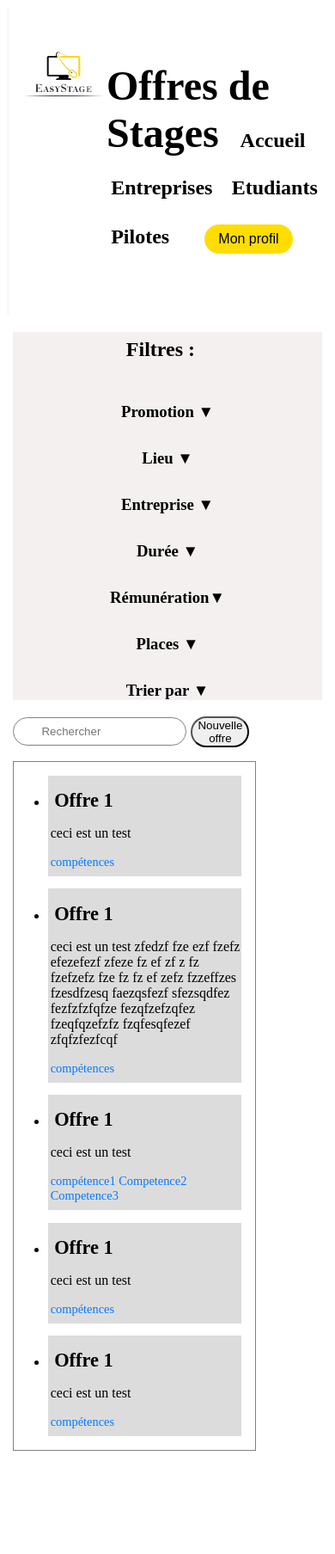
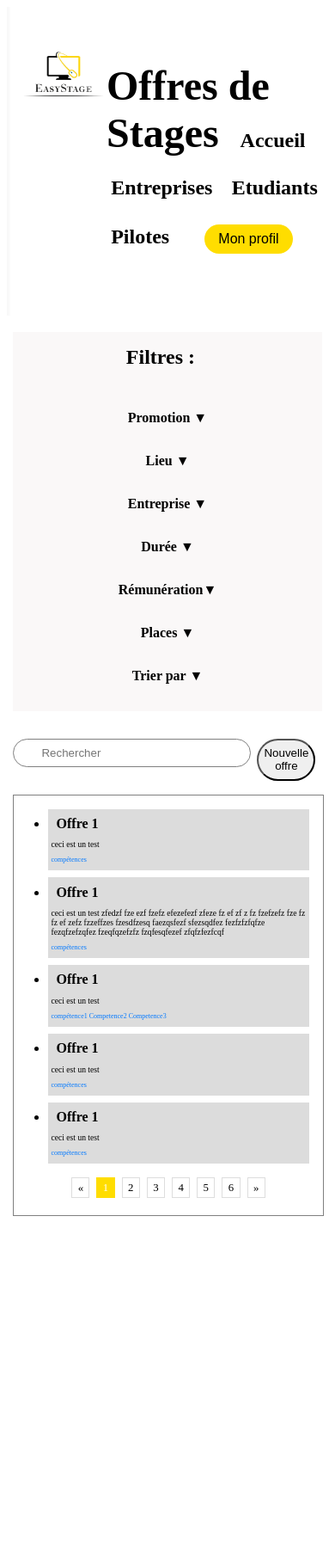
Before and after one commit to gitygit362/Projet_Web, a PHP site: page /offres_stages.html in a window 390 px wide. Shown: the top 1807 px of the page at 86% size. After the commit the page ends 1414 px from the top, so only its background shows below. Run offline with PHP 8.4, Linux system fonts and the light colour scheme.

Commit message:
debut pagination et retrecisement texte

```diff
--- a/Assets/stylesheet.css
+++ b/Assets/stylesheet.css
@@ -17,16 +17,6 @@ header > img {
     max-width: 120px;
     min-width: 120px;
     max-height: 80px;
-
-}
-
-input[type="text"]{
-    border: 0.05rem solid grey;
-    border-radius: 0.3rem;
-    padding: 0.5rem 2rem;
-    margin-bottom: 1rem;
-    margin:auto;
-    align-items: center;
 
 }
 
@@ -344,7 +338,98 @@ input[type="radio"]{
 }
 
 
-/*--------------------------------------------------------------------------*/
+/*filtre salaire*/
+
+.hideSalaire {
+    color: black;
+    text-align: left;
+    display: none;
+}
+
+.inputSalaire {
+    all:initial;
+    accent-color: rgb(255, 221, 0);
+    margin-right: 1rem;
+    border: 0.01rem solid black;
+    border-radius: 3rem;
+    display: none;
+}
+
+.outputSalaire {
+    all: initial;
+    border: none;
+    font-size: 0.9rem;
+    border: 0.05rem solid rgb(220, 220, 220);
+    border-radius: 0.3rem;
+    margin-bottom: 2rem;
+    display: none;
+}
+
+
+/*filtre places*/
+
+.hidePlaces {
+    color: black;
+    text-align: left;
+    display: none;
+}
+
+.inputPlaces {
+    padding: 0.3rem 0.1rem;
+    display: none;
+}
+
+
+/*filtre trier*/
+
+input[type="radio"]{
+    display: inline;
+}
+
+.trier {
+    display: none;
+}
+
+/* Pagination */
+
+.center{
+    text-align: center;
+    margin-bottom: 1rem;
+}
+
+.pagination {
+    display: inline-block;
+  }
+
+  .pagination a {
+    color: black;
+    float: left;
+    padding: 8px 16px;
+    text-decoration: none;
+    font-size: 1.2rem;
+    transition: background-color .3s;
+    border: 1px solid #ddd;
+    margin: 0 4px;
+  }
+
+  .pagination a.active {
+    background-color: rgb(255, 221, 0);
+    color: white;
+    border: 1px solid rgb(255, 221, 0);
+  }
+
+  .pagination a:hover:not(.active) {background-color: #ddd;}
+
+
+
+
+
+
+
+
+
+
+/*------------------------ Gestion Entreprise ---------------------------*/
 
 .notation{
     margin-top: 2rem;
@@ -706,20 +744,19 @@ input[type="radio"]{
      }
 
     #colonne2 {
-        margin-left: 2%;
-        width: 75%;
+        width: 96%;
 
     }
 
     #colonne1 {
-        margin-left: 2%;
-        margin-right: 2%;
-        background-color:rgb(244, 240, 240);
-        padding-right: 5%;
-        padding-left: 5%;
-        padding-top: 2%;
+        background-color:rgba(244, 240, 240, 0.462);
+        padding: 1rem 5% 1rem 5%;
+        margin: 0 2% 2rem 2%;
+    }/*top right bottom left */
+
+    .hideLieu, .hideSalaire, .hideEntreprise, .hidePlaces, .hideDuree {
+        text-align: center;
     }
-
     /*-------------------------------*/
 
 }
@@ -741,4 +778,30 @@ input[type="radio"]{
         max-height: 60px;
         margin-top: 3rem;
     }
+
+    .pagination a {
+        font-size: 0.8rem;
+        padding: 0.2rem 0.4rem;
+    }
+
+    .TitreOffre {
+    font-size: 1rem;
+    margin-top: 0.5rem;
+    }
+
+    .DescriptionOffre {
+        font-size: 0.6rem;
+        margin-bottom: 0.5rem;
+    }
+
+    .CompetencesOffre {
+        font-size: 0.5rem;
+    }
+    h3 {
+        font-size: 1rem;
+    }
+    .hidePromo, .hideLieu, .hideSalaire, .hideEntreprise, .hidePlaces, .hideDuree, .trier {
+        text-align: center;
+        font-size: 0.9rem;
+    }
 }
--- a/offres_stages.html
+++ b/offres_stages.html
@@ -126,6 +126,18 @@
                                 <li class="OptionOffre" onclick="voirOffre(this)"><article><h5 class="TitreOffre">Offre 1</h5><p class="DescriptionOffre">ceci est un test</p><p class="CompetencesOffre">compétences</p></article></li>
                                 <li class="OptionOffre" onclick="voirOffre(this)"><article><h5 class="TitreOffre">Offre 1</h5><p class="DescriptionOffre">ceci est un test</p><p class="CompetencesOffre">compétences</p></article></li>
                             </ul>
+                            <div class="center">
+                                <div class="pagination">
+                                    <a href="#">&laquo;</a>
+                                    <a href="#" class="active">1</a>
+                                    <a href="#">2</a>
+                                    <a href="#">3</a>
+                                    <a href="#">4</a>
+                                    <a href="#">5</a>
+                                    <a href="#">6</a>
+                                    <a href="#">&raquo;</a>
+                                  </div>
+                            </div>
                             </div>
                         </select>
                     </div>
```
Also changed, not shown: other parts of Assets/stylesheet.css (+12 -55 lines).
